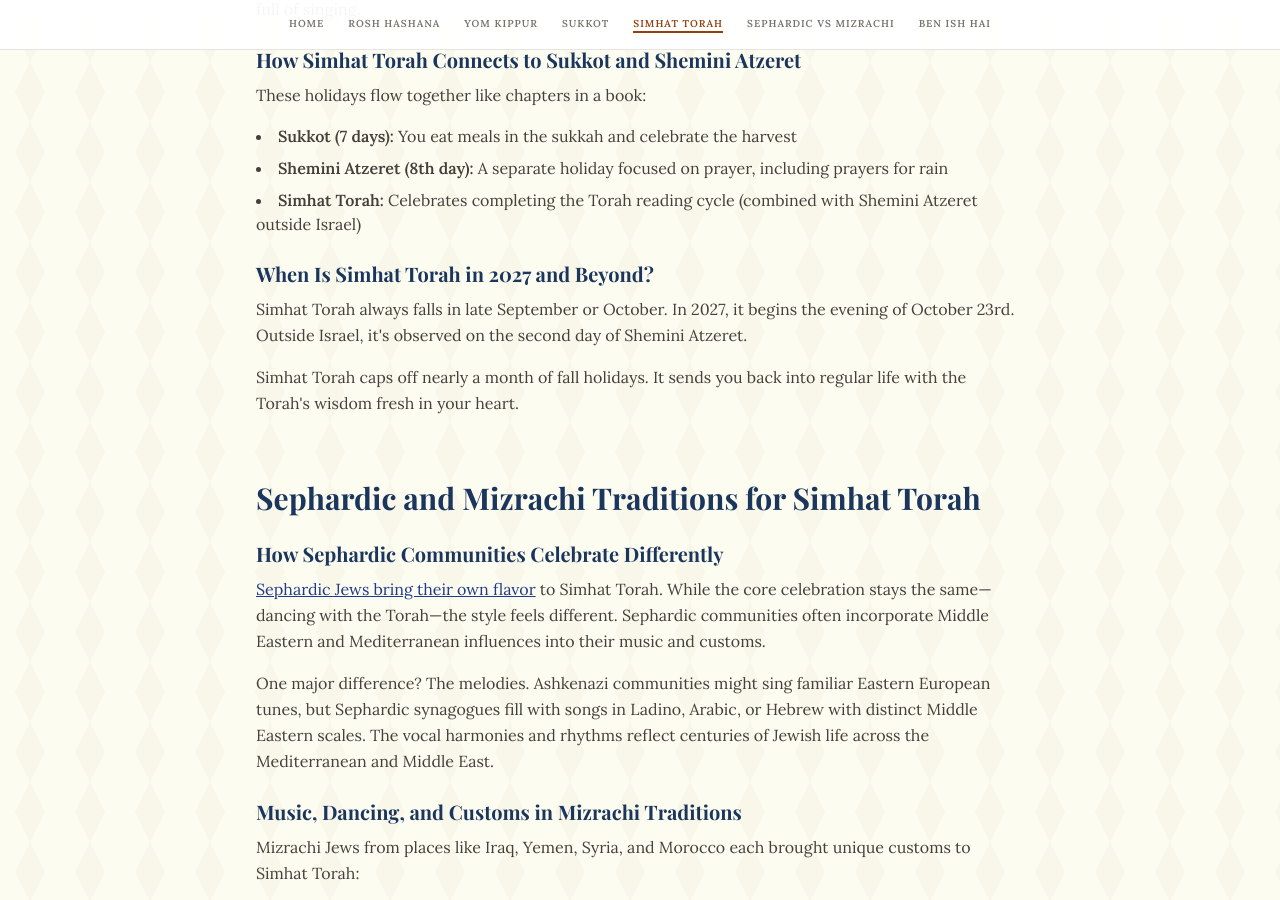
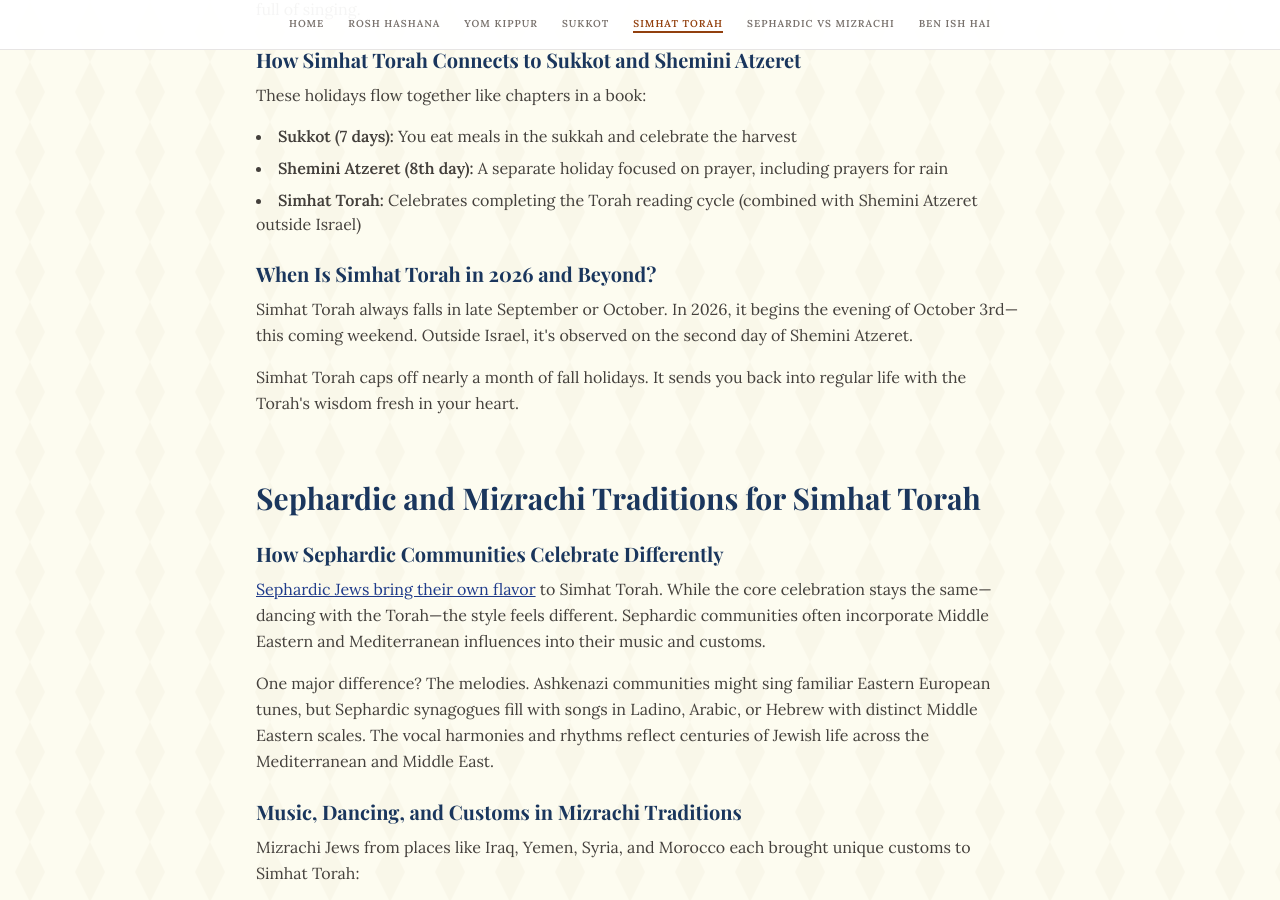
Before and after one commit to origin-story613/clesephardic, a Jekyll site: the page built from simhat-torah.html, in a window 1280 px wide and 900 px high, scrolled down 1318 px. Built offline with Jekyll 4.4.1, drawn with Linux system fonts in a browser that asks for light colours; nearby versions of some CDN libraries.

Commit message:
Correct Simhat Torah page dates to 2026 (this weekend)
Previous commit mistakenly used 2027. Corrected to this year's actual
dates per the community's own Tishrei 5787 schedule: Simhat Torah
begins sundown Saturday, October 3 and ends nightfall Sunday,
October 4, 2026.

Co-Authored-By: Claude Sonnet 5 <noreply@anthropic.com>
Claude-Session: https://claude.ai/code/session_01CfEhLgzczBXE45Kz6Wfd6Z

```diff
--- a/simhat-torah.html
+++ b/simhat-torah.html
@@ -34,8 +34,8 @@ permalink: /simhat-torah/
             <li><strong>Simhat Torah:</strong> Celebrates completing the Torah reading cycle (combined with Shemini Atzeret outside Israel)</li>
         </ul>
 
-        <h3 class="text-xl mt-6 mb-2">When Is Simhat Torah in 2027 and Beyond?</h3>
-        <p class="text-stone-700 leading-relaxed mb-4">Simhat Torah always falls in late September or October. In 2027, it begins the evening of October 23rd. Outside Israel, it's observed on the second day of Shemini Atzeret.</p>
+        <h3 class="text-xl mt-6 mb-2">When Is Simhat Torah in 2026 and Beyond?</h3>
+        <p class="text-stone-700 leading-relaxed mb-4">Simhat Torah always falls in late September or October. In 2026, it begins the evening of October 3rd&mdash;this coming weekend. Outside Israel, it's observed on the second day of Shemini Atzeret.</p>
         <p class="text-stone-700 leading-relaxed">Simhat Torah caps off nearly a month of fall holidays. It sends you back into regular life with the Torah's wisdom fresh in your heart.</p>
     </section>
 
@@ -157,7 +157,7 @@ permalink: /simhat-torah/
             </details>
             <details class="bg-white border border-stone-200 p-5 group">
                 <summary class="font-bold text-blue-900 cursor-pointer list-none">When does Simhat Torah start and end in Cleveland?</summary>
-                <p class="mt-3 text-stone-700 leading-relaxed">Simhat Torah in Cleveland follows the diaspora calendar, beginning at sundown and ending at nightfall the following day. In 2027, it starts the evening of October 23rd and ends the evening of October 24th. Service times vary by congregation, so contact Cleveland Sephardic Community directly for specific start times. The celebration typically includes evening and morning services with hakafot processions.</p>
+                <p class="mt-3 text-stone-700 leading-relaxed">Simhat Torah in Cleveland follows the diaspora calendar, beginning at sundown and ending at nightfall the following day. In 2026, it starts the evening of October 3rd and ends the evening of October 4th. Service times vary by congregation, so contact Cleveland Sephardic Community directly for specific start times. The celebration typically includes evening and morning services with hakafot processions.</p>
             </details>
             <details class="bg-white border border-stone-200 p-5 group">
                 <summary class="font-bold text-blue-900 cursor-pointer list-none">Do you need to be Sephardic to attend Simhat Torah at Cleveland Sephardic Community?</summary>
```
